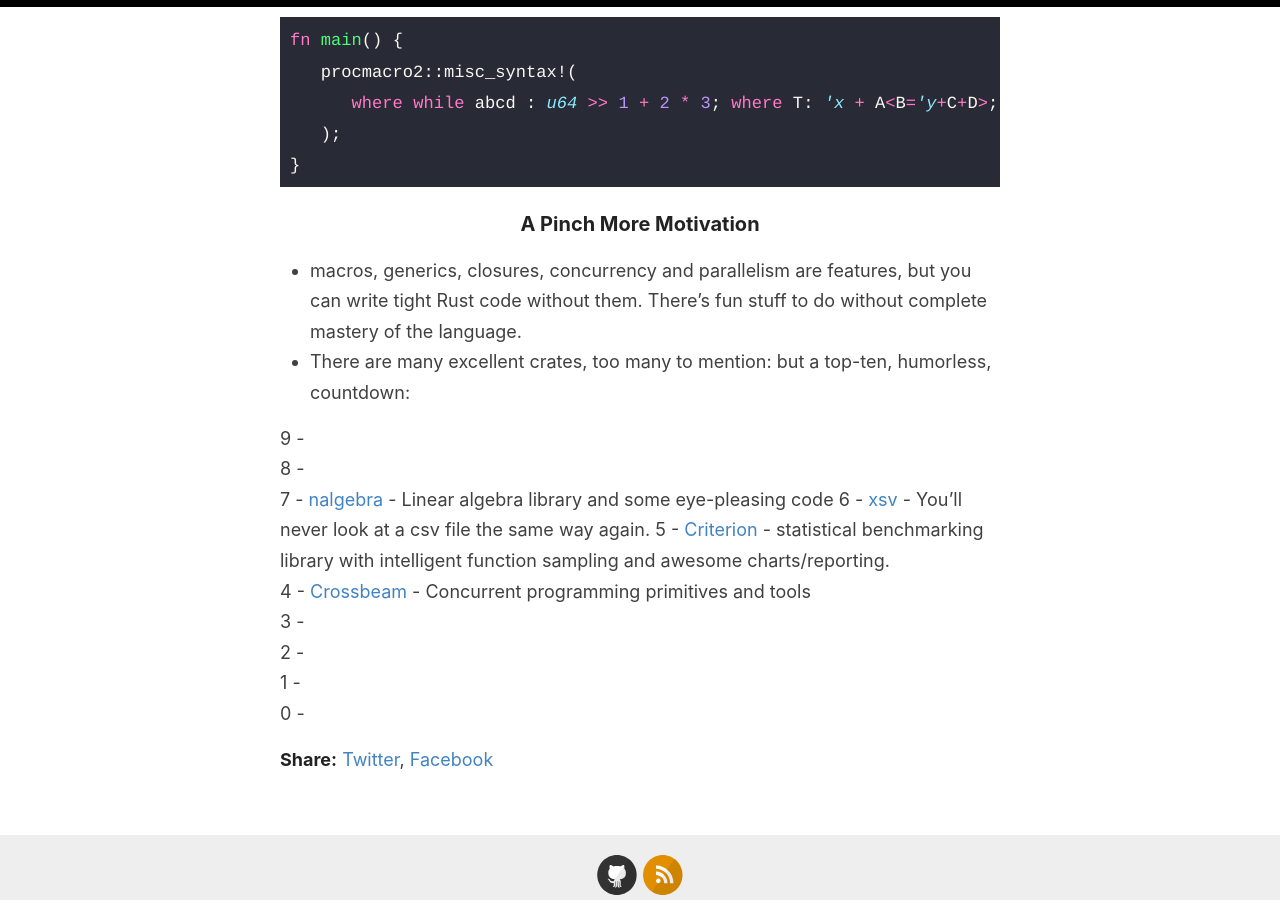
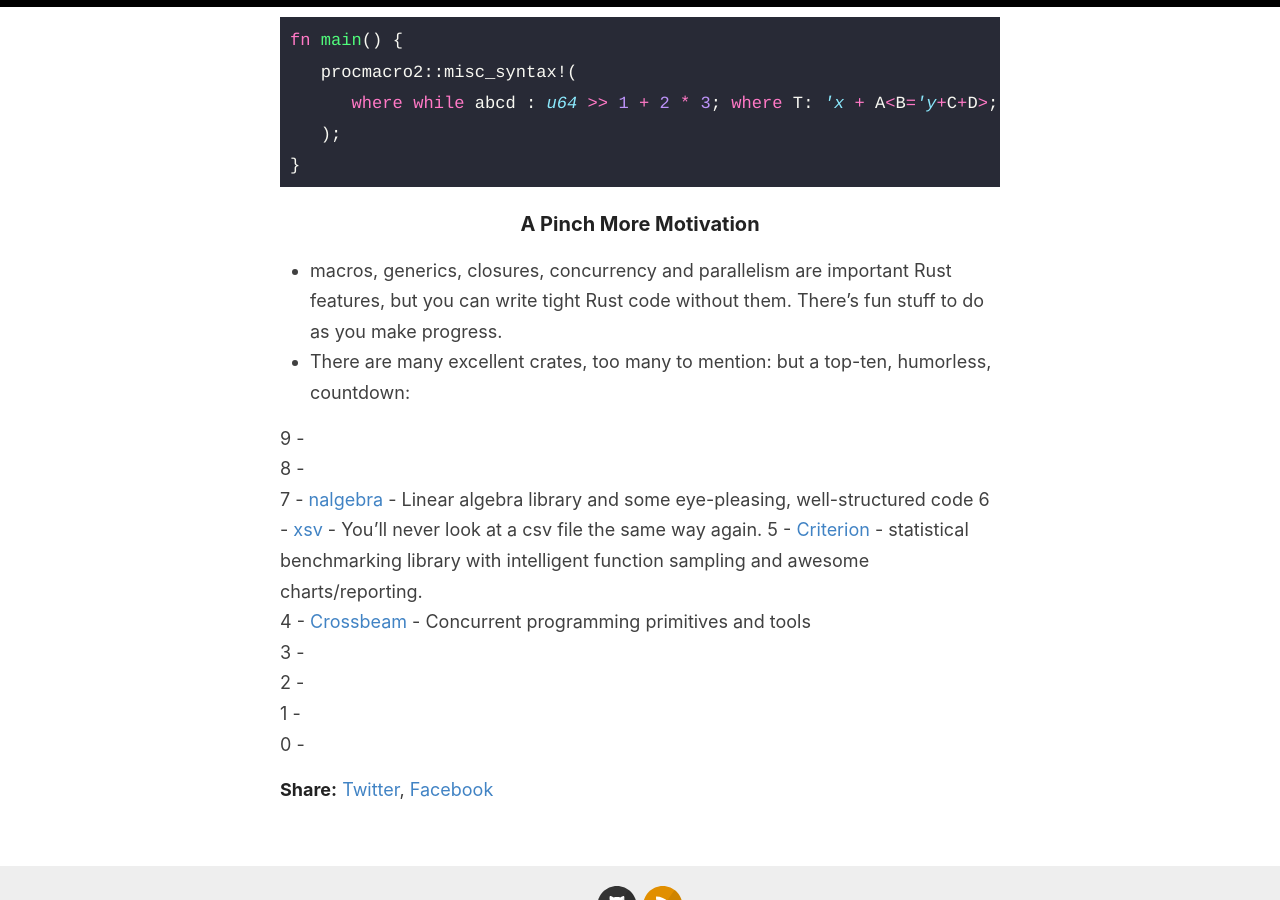
Before and after one commit to blittable/blittable.github.io, a Jekyll site: the page built from _posts/2019-7-27-why-learning-rust-now-might-be-a-not-so-bad-idea.md, in a window 1280 px wide and 900 px high, scrolled down 3295 px. Built offline with Jekyll 4.4.1, drawn with Linux system fonts in a browser that asks for light colours.

Commit message:
link layout

```diff
--- a/_posts/2019-7-27-why-learning-rust-now-might-be-a-not-so-bad-idea.md
+++ b/_posts/2019-7-27-why-learning-rust-now-might-be-a-not-so-bad-idea.md
@@ -104,12 +104,12 @@ fn main() {
 
 ### A Pinch More Motivation
 
-- macros, generics, closures, concurrency and parallelism are features, but you can write tight Rust code without them. There's fun stuff to do without complete mastery of the language.
+- macros, generics, closures, concurrency and parallelism are important Rust features, but you can write tight Rust code without them. There's fun stuff to do as you make progress.
 - There are many excellent crates, too many to mention: but a top-ten, humorless, countdown:
 
 9  -
 8  -
-7  - <a href="https://github.com/rustsim/nalgebra"> nalgebra </a> - Linear algebra library and some eye-pleasing code
+7  - <a href="https://github.com/rustsim/nalgebra"> nalgebra </a> - Linear algebra library and some eye-pleasing, well-structured code
 6  - <a href="https://github.com/BurntSushi/xsv"> xsv </a> - You'll never look at a csv file the same way again.
 5  - <a href="https://docs.rs/crate/criterion/0.2.11"> Criterion </a> - statistical benchmarking library with intelligent function sampling and awesome charts/reporting.
 4  - <a href="https://github.com/crossbeam-rs/crossbeam"> Crossbeam </a> - Concurrent programming primitives and tools
```
